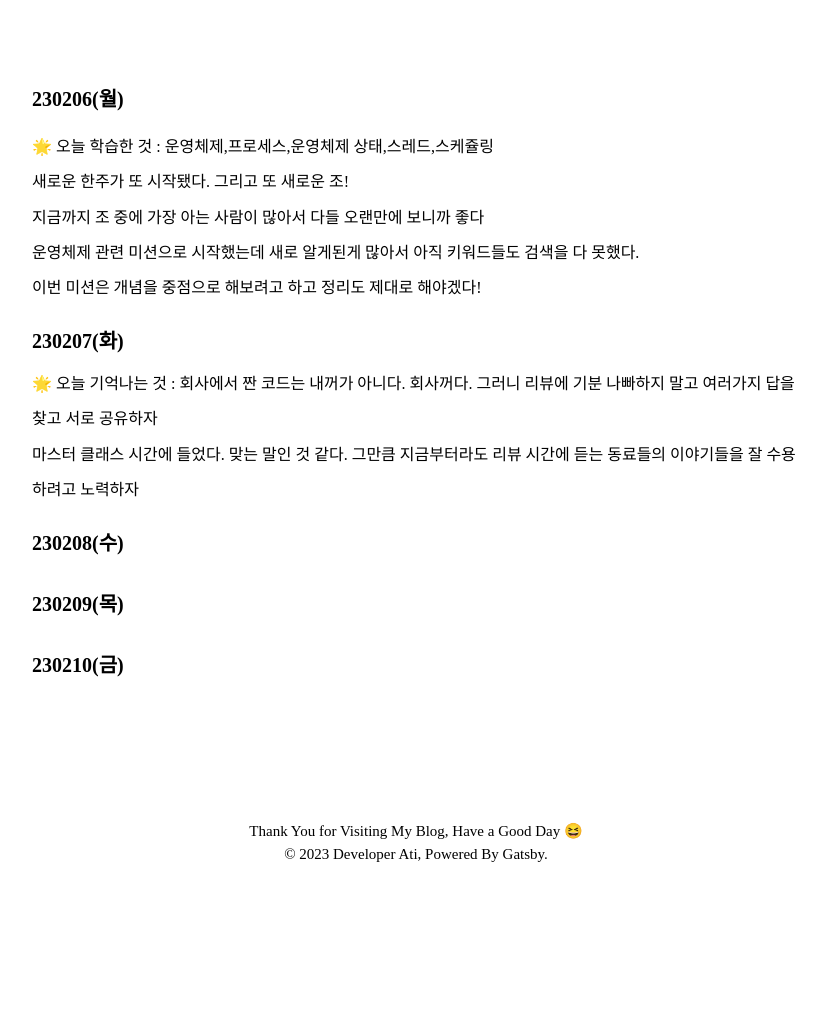
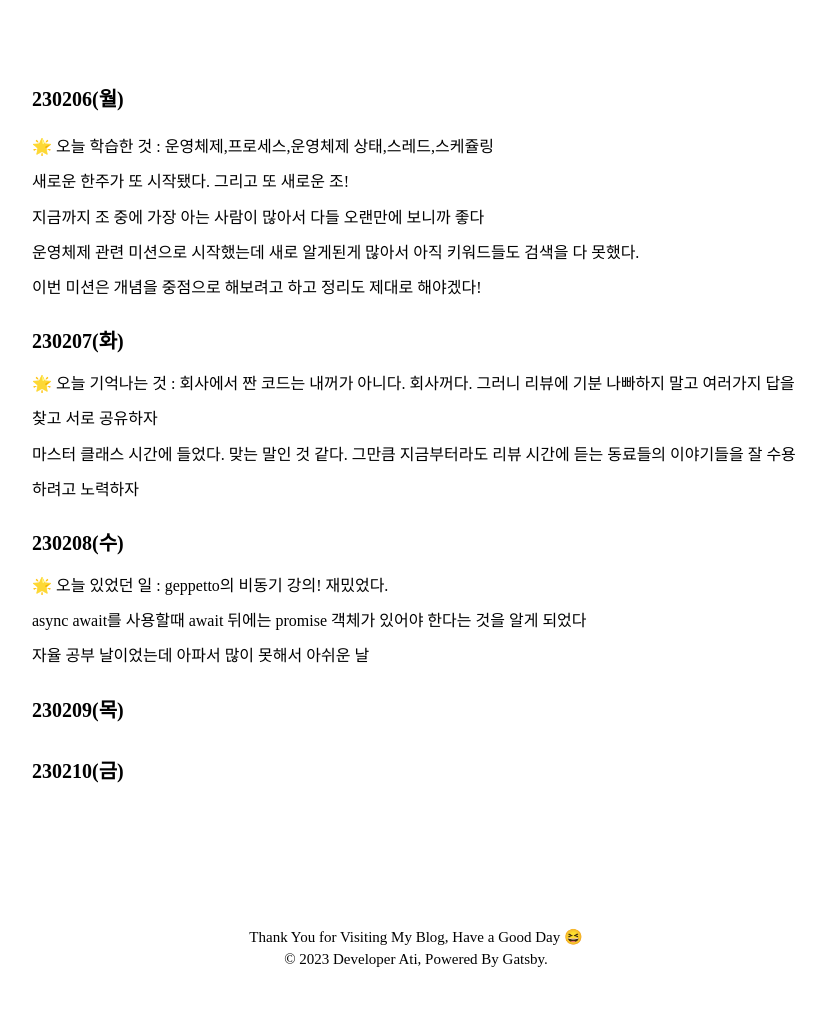
Before and after one commit to lolWK/lolWK.github.io, a Gatsby site: page /TIL/230206-230211/ in a window 1280 px wide. Shown: the part 22-1043 px from the top of the page, without its empty margins (224-1049 px from the left). Before the commit the page ends 937 px from the top, so only its background shows below. Built offline with nearby package versions, Linux system fonts and the light colour scheme; Gatsby itself is replaced by a stand-in of ours; a web font is replaced by a local one.

Commit message:
posting(TIL): 230208

```diff
--- a/contents/TIL/230206-230211.md
+++ b/contents/TIL/230206-230211.md
@@ -23,6 +23,10 @@ thumbnail: './til_thumnail.jpg'
 
 ### 230208(수)
 
+🌟 오늘 있었던 일 : `geppetto`의 비동기 강의! 재밌었다.<br/>
+async await를 사용할때 await 뒤에는 promise 객체가 있어야 한다는 것을 알게 되었다<br/>
+자율 공부 날이었는데 아파서 많이 못해서 아쉬운 날<br/>
+
 ### 230209(목)
 
 ### 230210(금)
```
